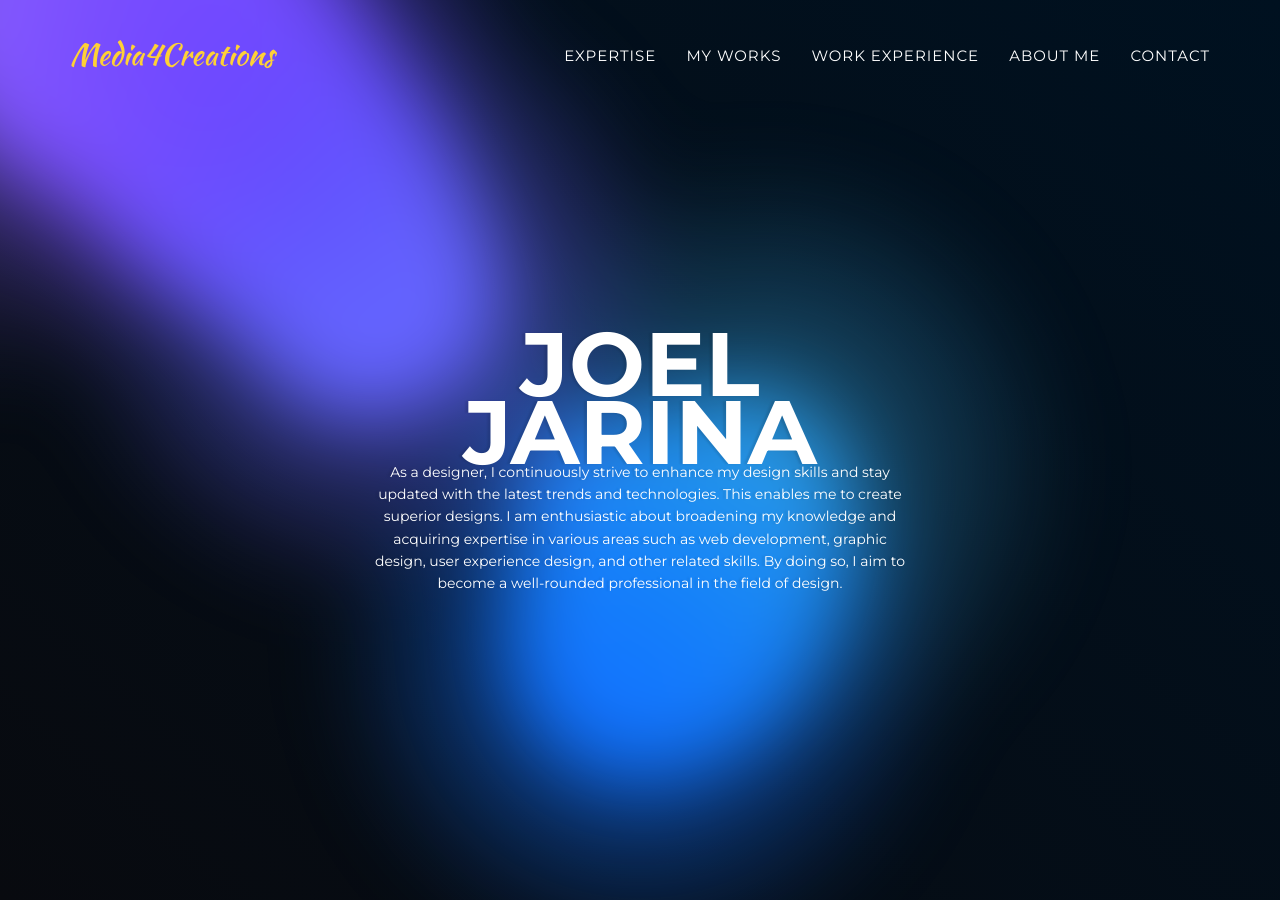
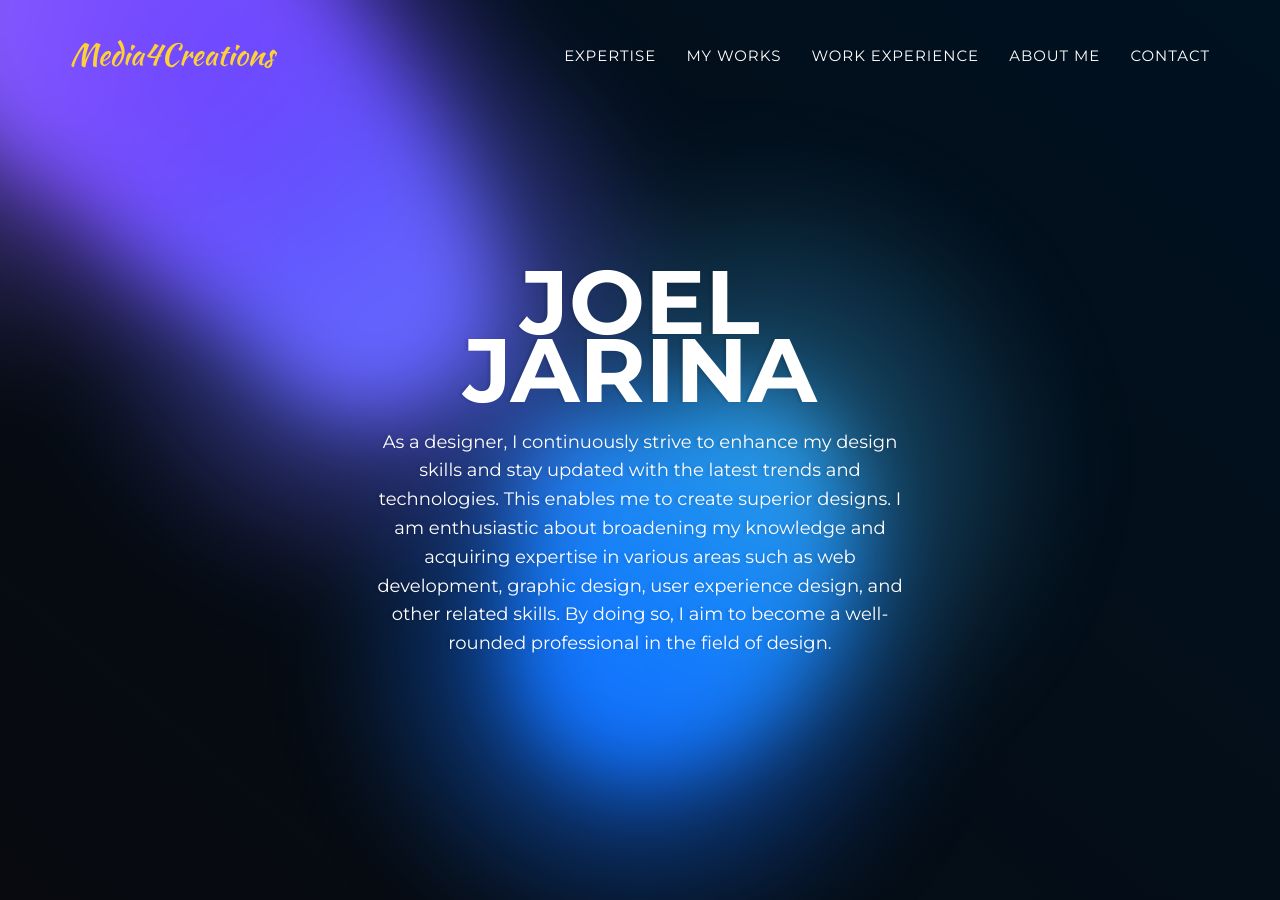
Before and after one commit to media4creations/aboutme, a Jekyll site: the page built from index.html, in a window 1280 px wide and 900 px high. Built offline with Jekyll 4.4.1, drawn with Linux system fonts in a browser that asks for light colours; some web fonts are replaced.

Commit message:
Update agency.css

```diff
--- a/_includes/css/agency.css
+++ b/_includes/css/agency.css
@@ -1171,3 +1171,7 @@ p {
 svg rect {
     display: none;
 }
+.card p {
+    font-size: 1.2em;
+    margin-top: 2.2em;
+}
```
